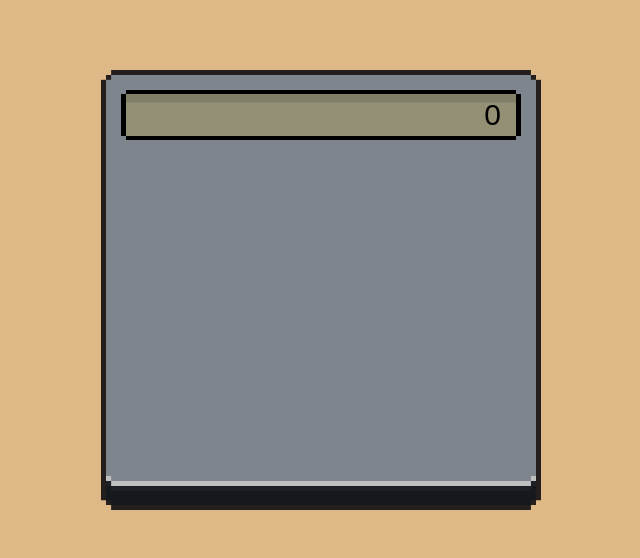
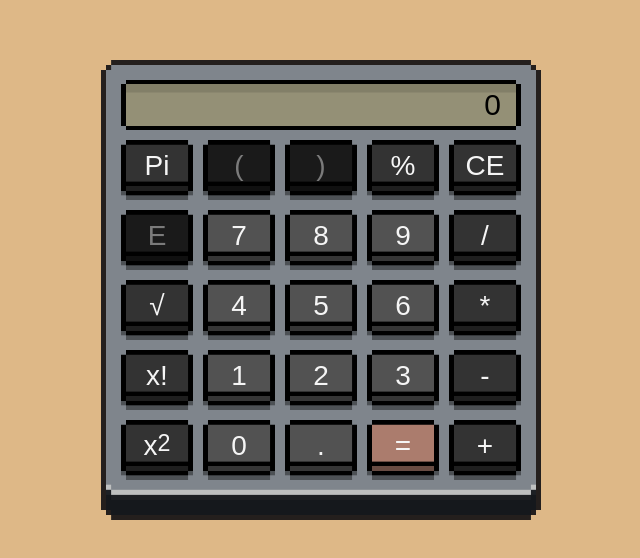
Before and after one commit to WhispererX/odin-calculator, a plain HTML site: page index.html in a window 1280 px wide. Shown: the part 110-668 px from the top of the page, without its empty margins (319-959 px from the left). Drawn offline with Linux system fonts and the light colour scheme; a web font is replaced by a local one.

Commit message:
Finish button layout and styling

```diff
--- a/index.html
+++ b/index.html
@@ -10,6 +10,41 @@
 
     <div id="calculator">
         <div id="output">0</div>
+        <div class="button-row">
+            <button id="key-pi" class="func">Pi</button>
+            <button id="key-lb" disabled class="func">(</button>
+            <button id="key-rb" disabled class="func">)</button>
+            <button id="key-mod" class="func">%</button>
+            <button id="key-ce" class="func">CE</button>
+        </div>
+        <div class="button-row">
+            <button id="key-e" disabled class="func">E</button>
+            <button id="key-7" class="num">7</button>
+            <button id="key-8" class="num">8</button>
+            <button id="key-9" class="num">9</button>
+            <button id="key-div" class="func">/</button>
+        </div>
+        <div class="button-row">
+            <button id="key-root" class="func">√</button>
+            <button id="key-4" class="num">4</button>
+            <button id="key-5" class="num">5</button>
+            <button id="key-6" class="num">6</button>
+            <button id="key-mult" class="func">*</button>
+        </div>
+        <div class="button-row">
+            <button id="key-fact" class="func">x!</button>
+            <button id="key-1" class="num">1</button>
+            <button id="key-2" class="num">2</button>
+            <button id="key-3" class="num">3</button>
+            <button id="key-min" class="func">-</button>
+        </div>
+        <div class="button-row">
+            <button id="key-pow" class="func">x<sup>2</sup></button>
+            <button id="key-0" class="num">0</button>
+            <button id="key-dot" class="num">.</button>
+            <button id="key-eq" class="eq">=</button>
+            <button id="key-sum" class="func">+</button>
+        </div>
     </div>
 
     <script src="./script.js"></script>
--- a/style.css
+++ b/style.css
@@ -16,7 +16,7 @@ body {
   height: 100vh;
   width: 100vw;
 
-  font-family: "Tiny5", sans-serif;
+  font-family: 'Tiny5', sans-serif;
   font-weight: 400;
   font-style: normal;
   font-size: 30px;
@@ -28,10 +28,11 @@ body {
   align-items: stretch;
 
   padding: 20px;
+  gap: 10px;
 
   background-image: url('./assets/calculator.png');
   width: 400px;
-  height: 400px;
+  height: 420px;
   background-size: 100% 100%;
   background-repeat: no-repeat;
 }
@@ -48,3 +49,64 @@ body {
   align-items: center;
   padding: 0px 20px;
 }
+
+.button-row {
+  display: flex;
+  justify-content: space-between;
+}
+
+button {
+  display: flex;
+  justify-content: center;
+  text-align: center;
+  font-size: 28px;
+
+  font-family: inherit;
+  background-color: transparent;
+  border: none;
+
+  padding-top: 10px;
+
+  width: 72px;
+  height: 60px;
+  color: whitesmoke;
+  cursor: pointer;
+}
+
+button:disabled {
+    filter:brightness(0.5);
+    cursor: default
+}
+
+button.func {
+  background-image: url('./assets/calc-func-key.png');
+  background-size: 100% 100%;
+  background-repeat: no-repeat;
+}
+
+button.func:active:not(:disabled) {
+  background-image: url('./assets/calc-func-key-pressed.png');
+  padding-top: 14px;
+}
+
+button.num {
+  background-image: url('./assets/calc-num-key.png');
+  background-size: 100% 100%;
+  background-repeat: no-repeat;
+}
+
+button.num:active:not(:disabled) {
+  background-image: url('./assets/calc-num-key-pressed.png');
+  padding-top: 14px;
+}
+
+button.eq {
+  background-image: url('./assets/calc-eq-key.png');
+  background-size: 100% 100%;
+  background-repeat: no-repeat;
+}
+
+button.eq:active:not(:disabled) {
+  background-image: url('./assets/calc-eq-key-pressed.png');
+  padding-top: 14px;
+}
```
Lines whose indentation alone changed are shown as unchanged.
